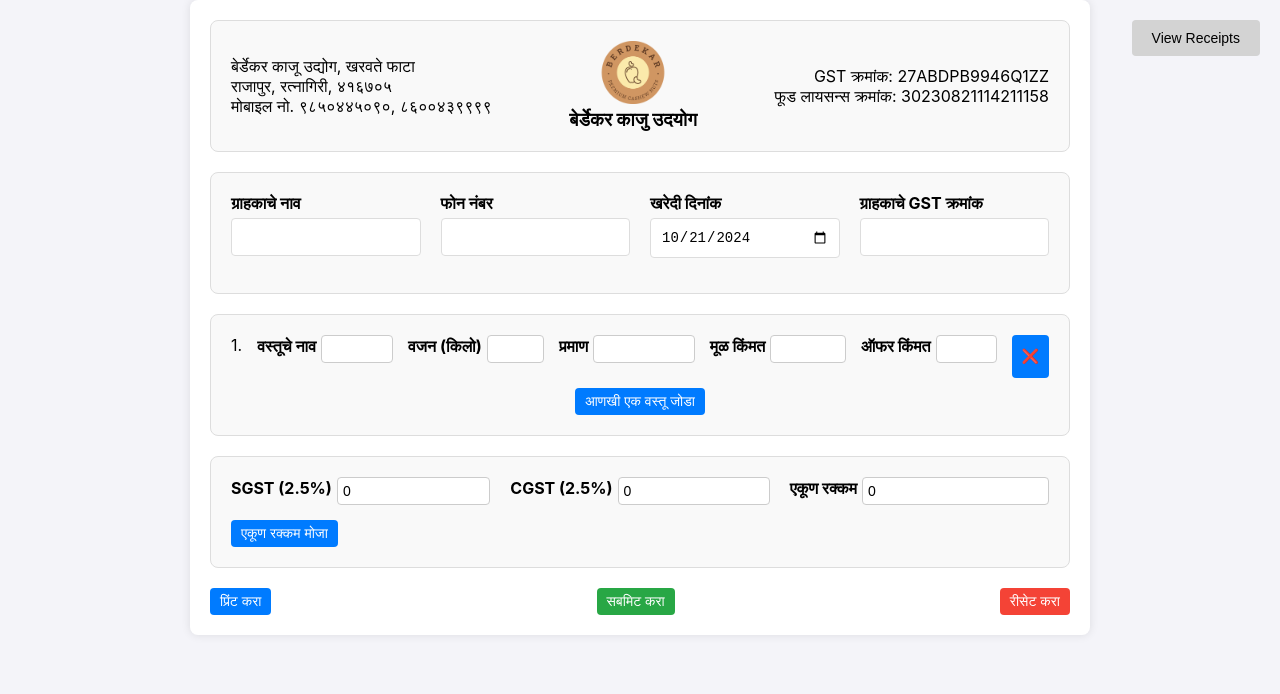
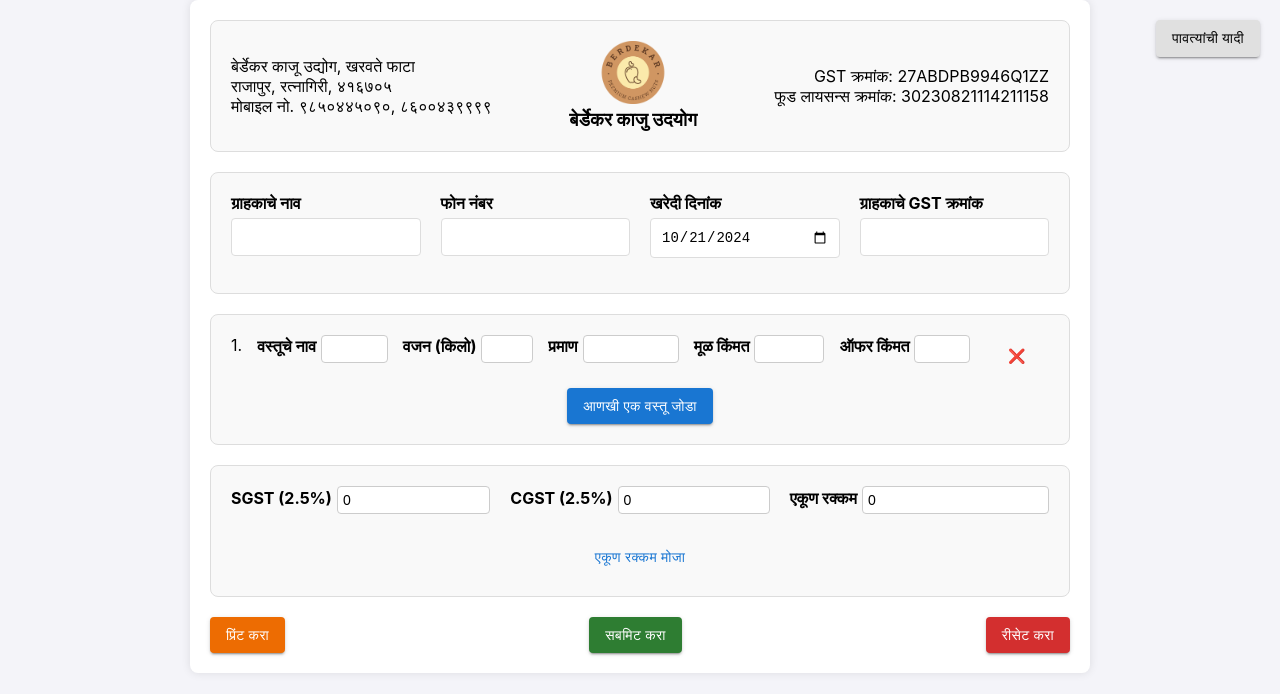
Before and after one commit to berdesourabh/react_purchase_receipt, a React (Create React App) app: page / in a window 1280 px wide. Shown: the top 694 px of the page. Built offline with nearby package versions, Linux system fonts and the light colour scheme.

Commit message:
Added functionality to export in excel

```diff
--- a/package.json
+++ b/package.json
@@ -20,7 +20,8 @@
     "react-router-dom": "^6.27.0",
     "react-scripts": "5.0.1",
     "redux": "^5.0.1",
-    "web-vitals": "^2.1.4"
+    "web-vitals": "^2.1.4",
+    "xlsx": "^0.18.5"
   },
   "scripts": {
     "predeploy": "npm run build",
--- a/src/App.css
+++ b/src/App.css
@@ -149,22 +149,13 @@
   color: white;
   border: none;
   border-radius: 4px;
-  font-size: 14px;
+  font-size: 10px;
   cursor: pointer;
 }
 
 button:hover {
   background-color: #0056b3;
 }
-
-button[type="reset"] {
-  background-color: #f44336;
-}
-
-button[type="reset"]:hover {
-  background-color: #c0392b;
-}
-
 /* Print, Submit, Reset Button Group */
 .button-group {
   display: flex;
@@ -178,18 +169,12 @@
   font-size: 14px;
 }
 
-button.submit-receipt {
-  background-color: #28a745;
-}
-
-button.submit-receipt:hover {
-  background-color: #218838;
-}
-
 .item-button-center {
   text-align: center;
   margin-top: 10px;
 }
+
+
 /* General print styles */
 @media print {
   /* Hide all buttons and unnecessary elements */
--- a/src/App.js
+++ b/src/App.js
@@ -6,6 +6,7 @@
 import { collection, addDoc } from "firebase/firestore"; // Firestore methods
 import { HashRouter as Router, Route, Routes, useNavigate } from 'react-router-dom'; // React Router v6
 import ReceiptList from './components/ReceiptList'; // Component for viewing receipts
+import { Button } from '@mui/material';
 
 function FormComponent() {
   const items = useSelector((state) => state.items.items);
@@ -77,11 +78,10 @@
 
   return (
     <div className="container">
-      {/* View Receipts Button */}
       <div className="top-right">
-        <button className="view-receipts-button" onClick={() => navigate("/receipts")}>
-          View Receipts
-        </button>
+        <Button className="view-receipts-button" variant='contained' color='inherit' onClick={() => navigate("/receipts")}>
+          पावत्यांची यादी
+        </Button>
       </div>
 
       {/* Brand Details Section */}
@@ -163,11 +163,11 @@
               <label>ऑफर किंमत</label>
               <input type="number" value={item.offeredPrice} onChange={(e) => handleInputChange(item.id, 'offeredPrice', e.target.value)} />
             </div>
-            <button onClick={() => dispatch(removeItem(item.id))}>❌</button>
+            <Button onClick={() => dispatch(removeItem(item.id))}>❌</Button>
           </div>
         ))}
         <div className="item-button-center">
-          <button onClick={() => dispatch(addItem())}>आणखी एक वस्तू जोडा</button>
+          <Button variant='contained' onClick={() => dispatch(addItem())}>आणखी एक वस्तू जोडा</Button>
         </div>
       </div>
 
@@ -187,16 +187,16 @@
             <input type="number" value={totalAmount} readOnly />
           </div>
         </div>
-        <div className="purchase-details-button">
-          <button onClick={handleCalculateTotal}>एकूण रक्कम मोजा</button>
+        <div className="item-button-center">
+          <Button onClick={handleCalculateTotal}>एकूण रक्कम मोजा</Button>
         </div>
       </div>
 
       {/* Print, Submit, and Reset Buttons */}
       <div className="button-group">
-        <button onClick={() => window.print()}>प्रिंट करा</button>
-        <button className="submit-receipt" type="button" onClick={handleSubmit}>सबमिट करा</button>
-        <button type="reset" onClick={handleReset}>रीसेट करा</button>
+        <Button variant='contained' color='warning' onClick={() => window.print()}>प्रिंट करा</Button>
+        <Button variant='contained' color='success' onClick={handleSubmit}>सबमिट करा</Button>
+        <Button variant='contained' color='error' type="reset" onClick={handleReset}>रीसेट करा</Button>
       </div>
     </div>
   );
--- a/src/components/ReceiptList.css
+++ b/src/components/ReceiptList.css
@@ -7,6 +7,13 @@
     background-color: white;
     box-shadow: 0 0 10px rgba(0, 0, 0, 0.1);
     border-radius: 8px;
+}
+
+/* Flex container for buttons */
+.button-container {
+    display: flex;
+    justify-content: space-between;
+    margin-bottom: 20px;
 }
 
 /* Title for the receipt list */
@@ -40,20 +47,6 @@
     text-align: center;
 }
 
-/* Center-align the buttons */
-button {
-    padding: 5px 10px;
-    background-color: #007bff;
-    color: white;
-    border: none;
-    border-radius: 4px;
-    cursor: pointer;
-}
-
-button:hover {
-    background-color: #0056b3;
-}
-
 /* Styling for detailed receipt view */
 .receipt-details {
     margin-top: 20px;
@@ -77,3 +70,14 @@
     display: inline-block;
     min-width: 150px;
 }
+
+/* Export to Excel button custom style */
+.export-excel-button {
+    background-color: lightgrey;
+    color: black;
+}
+
+.export-excel-button:hover {
+    background-color: grey;
+    color: white;
+}
--- a/src/components/ReceiptList.js
+++ b/src/components/ReceiptList.js
@@ -1,9 +1,10 @@
 import React, { useEffect, useState } from 'react';
-import { db } from '../firebaseConfig'
+import { db } from '../firebaseConfig';
 import { collection, getDocs, doc, getDoc, query, orderBy } from "firebase/firestore";
 import { Typography, Box, Button, TextField, Dialog, DialogTitle, DialogContent, DialogActions } from '@mui/material';
-import { useNavigate } from 'react-router-dom'; // For navigation
-import './ReceiptList.css'; // Import the external CSS file
+import { useNavigate } from 'react-router-dom';
+import * as XLSX from 'xlsx'; // Import xlsx for Excel export
+import './ReceiptList.css';
 
 function ReceiptList() {
   const [receipts, setReceipts] = useState([]);
@@ -54,52 +55,71 @@
     setFilteredReceipts(filtered);
   };
 
+  // Function to export receipts data to Excel excluding the 'id' field and including date in the filename
+  const exportToExcel = () => {
+    const filteredData = receipts.map(({ id, ...rest }) => rest); // Exclude the 'id' field
+    const worksheet = XLSX.utils.json_to_sheet(filteredData);
+    const workbook = XLSX.utils.book_new();
+    XLSX.utils.book_append_sheet(workbook, worksheet, "Receipts");
+    const now = new Date();
+    const formattedDate = now.toLocaleDateString().replace(/\//g, '-');
+    const formattedTime = now.toLocaleTimeString().replace(/:/g, '-');
+    const fileName = `receipts_data_${formattedDate}_${formattedTime}.xlsx`;
+
+    XLSX.writeFile(workbook, fileName);
+  };
+
   return (
     <Box className="receipt-list-container">
-      {/* Back Button */}
-      <Button onClick={() => navigate("/")} variant="outlined" sx={{ marginBottom: '20px' }}>
-        Back
-      </Button>
+      <div className="button-container">
+        <Button onClick={() => navigate("/")} variant="contained">
+          Back
+        </Button>
+
+        <Button variant="contained" onClick={exportToExcel} className="export-excel-button">
+          Export to excel
+        </Button>
+      </div>
 
       <Typography variant="h4" className="receipt-list-title" gutterBottom>
-        Receipts List
+        पावत्यांची यादी
       </Typography>
 
       {/* Search Fields */}
       <Box sx={{ display: 'flex', gap: '10px', marginBottom: '20px' }}>
         <TextField
-          label="Search by Customer Name"
+          label="ग्राहकाचे नाव शोधा"
           variant="outlined"
           value={searchName}
           onChange={(e) => setSearchName(e.target.value)}
         />
         <TextField
-          label="Search by Purchase Date"
+          label="खरेदी दिनांक शोधा"
           type="date"
           variant="outlined"
           InputLabelProps={{ shrink: true }}
           value={searchDate}
           onChange={(e) => setSearchDate(e.target.value)}
         />
-        <Button variant="contained" onClick={handleFilter}>
+        <Button variant="contained" size="small" onClick={handleFilter}>
           Search
         </Button>
       </Box>
 
       {filteredReceipts.length === 0 ? (
         <Typography variant="body1" align="center">
-          No receipts available
+          पावत्या उपलब्ध नाहीत
         </Typography>
       ) : (
         <div>
           {/* Column headers */}
           <div className="receipt-grid-header">
-            <span>Customer Name</span>
-            <span>Phone Number</span>
-            <span>Purchase Date</span>
+            <span>ग्राहकाचे नाव</span>
+            <span>फोन नंबर</span>
+            <span>खरेदी दिनांक</span>
             <span>SGST</span>
             <span>CGST</span>
-            <span>Total Amount</span>
+            <span>एकूण रक्कम</span>
             <span></span> {/* Empty title for View Details */}
           </div>
 
@@ -114,7 +134,7 @@
               <span>{receipt.totalAmount}</span>
               <span>
                 <Button variant="contained" onClick={() => handleViewDetails(receipt.id)}>
-                  View Details
+                  Details
                 </Button>
               </span>
             </div>
@@ -125,28 +145,28 @@
       {/* Dialog for Viewing Receipt Details */}
       {selectedReceipt && (
         <Dialog open={openDialog} onClose={handleCloseDialog} maxWidth="sm" fullWidth>
-          <DialogTitle>Receipt Details</DialogTitle>
+          <DialogTitle>पावती तपशील</DialogTitle>
           <DialogContent>
-            <Typography variant="body1"><strong>Customer Name:</strong> {selectedReceipt.customerName}</Typography>
-            <Typography variant="body1"><strong>Phone Number:</strong> {selectedReceipt.phoneNumber}</Typography>
-            <Typography variant="body1"><strong>Customer GST:</strong> {selectedReceipt.customerGST}</Typography>
-            <Typography variant="body1"><strong>Purchase Date:</strong> {selectedReceipt.purchaseDate}</Typography>
+            <Typography variant="body1"><strong>ग्राहकाचे नाव:</strong> {selectedReceipt.customerName}</Typography>
+            <Typography variant="body1"><strong>फोन नंबर:</strong> {selectedReceipt.phoneNumber}</Typography>
+            <Typography variant="body1"><strong>ग्राहकाचे GST:</strong> {selectedReceipt.customerGST}</Typography>
+            <Typography variant="body1"><strong>खरेदी दिनांक:</strong> {selectedReceipt.purchaseDate}</Typography>
             <Typography variant="body1"><strong>SGST:</strong> {selectedReceipt.sgst}</Typography>
             <Typography variant="body1"><strong>CGST:</strong> {selectedReceipt.cgst}</Typography>
-            <Typography variant="body1"><strong>Total Amount:</strong> {selectedReceipt.totalAmount}</Typography>
+            <Typography variant="body1"><strong>एकूण रक्कम:</strong> {selectedReceipt.totalAmount}</Typography>
 
             {/* Display Items */}
-            <Typography variant="h6" sx={{ marginTop: '20px' }}>Items Purchased</Typography>
+            <Typography variant="h6" sx={{ marginTop: '20px' }}>खरेदी केलेल्या वस्तू</Typography>
             {selectedReceipt.items.map((item, index) => (
               <Box key={index} sx={{ marginTop: '10px', paddingLeft: '20px' }}>
-                <Typography variant="body2"><strong>Item Name:</strong> {item.itemName}</Typography>
-                <Typography variant="body2"><strong>Quantity:</strong> {item.quantity}</Typography>
-                <Typography variant="body2"><strong>Offered Price:</strong> ₹{item.offeredPrice}</Typography>
+                <Typography variant="body2"><strong>वस्तूचे नाव:</strong> {item.itemName}</Typography>
+                <Typography variant="body2"><strong>प्रमाण:</strong> {item.quantity}</Typography>
+                <Typography variant="body2"><strong>ऑफर किंमत:</strong> ₹{item.offeredPrice}</Typography>
               </Box>
             ))}
           </DialogContent>
           <DialogActions>
-            <Button onClick={handleCloseDialog} variant="contained">Close</Button>
+            <Button onClick={handleCloseDialog} variant="contained">बंद करा</Button>
           </DialogActions>
         </Dialog>
       )}
```
Also changed, not shown: 1 other file (tests, documents, lock files or other folders).
